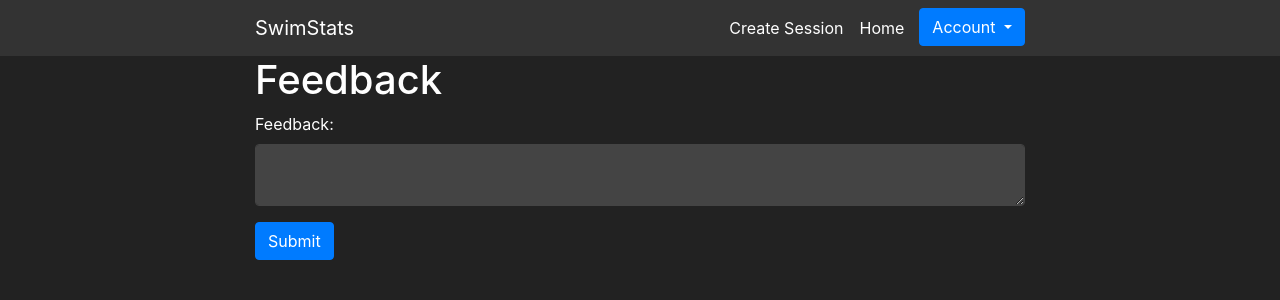
After one commit to SwimmingMantarain/swimStat, a Flask app: page /feedback in a window 1280 px wide. The commit adds this page. Shown: the top 300 px of the page. Run offline with Flask 3, Linux system fonts and the light colour scheme; the visitor is signed in with stand-in values (Sample User, id 1).

Commit message:
feedback for the people I will share this with

```diff
--- /dev/null
+++ b/website/static/js/feedback.js
@@ -0,0 +1,9 @@
+async function sendFeedback(data) {
+    console.log(data)
+    const response = await fetch("/feedback", {
+        method: "POST",
+        body: JSON.stringify({ data: data })
+    }).then((_res) => {
+        window.location.href = "/";
+    });
+}
--- /dev/null
+++ b/website/templates/feedback.html
@@ -0,0 +1,12 @@
+{% extends "base.html" %} {% block title %}Feedback - SwimStats{% endblock %}
+{% block content %}
+<h1>Feedback</h1>
+<form id="feedback-form">
+    <div class="form-group">
+        <label for="feedback">Feedback:</label>
+        <textarea class="form-control" id="feedback" name="feedback"></textarea>
+    </div>
+    <button type="submit" class="btn btn-primary" onClick="sendFeedback(document.getElementById('feedback'))">Submit</button>
+</form>
+<script src="{{ url_for('static', filename='js/feedback.js') }}"></script>
+{% endblock %}
--- a/website/templates/home.html
+++ b/website/templates/home.html
@@ -11,6 +11,7 @@ block content %}
   <!-- Buttons -->
   <h5>Training Sessions</h5>
   <a class="btn btn-primary" href="/add-session">Add Training Session</a>
+  <a class="btn btn-primary" href="/feedback">Feedback</a>
   <br /><br />
   <!-- Summary statistics -->
   <div class="mb-4">
--- a/website/views.py
+++ b/website/views.py
@@ -18,6 +18,18 @@ def home():
     sessions = False if not TrainingSession.query.filter_by(user_id=current_user.id).all() else True
     return render_template("home.html", user=current_user, sessions=sessions)
 
+@views.route("/feedback", methods=["GET", "POST"])
+@login_required
+def feedback():
+    """
+    Handle GET and POST requests for the feedback page.
+    """
+    if request.method == "POST":
+        # Get the user ID from the request data
+        feedback = json.loads(request.data)
+        print(feedback)
+
+    return render_template("feedback.html", user=current_user)
 
 # Route for the settings page
 @views.route("/settings", methods=["GET", "POST"])
```
